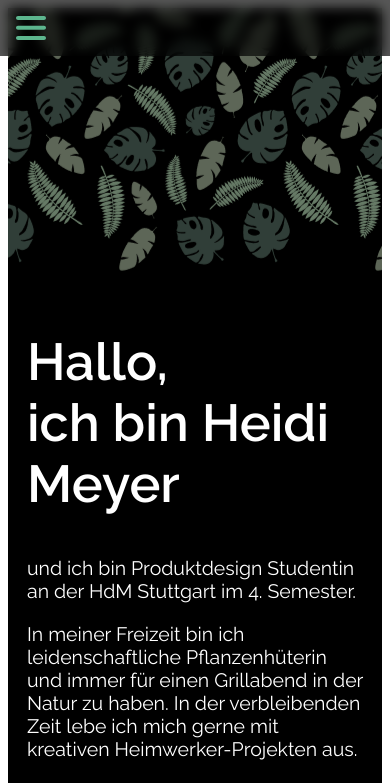
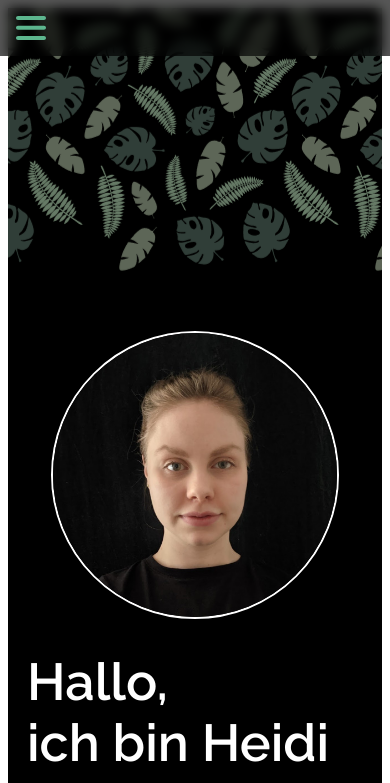
Before and after one commit to hy-di/portfolio-2021, a Vue app: page / in a window 390 px wide. Shown: the top 783 px of the page. Built offline with nearby package versions, Linux system fonts and the light colour scheme; the HTML template or start-up script is replaced by a standard one.

Commit message:
Add profile picture to intro

```diff
--- a/src/App.vue
+++ b/src/App.vue
@@ -20,7 +20,9 @@ import NavMenu from '@/components/NavMenu.vue';
 
 import Index from '@/pages/Index.vue';
 
-import introImageSrc from '@/assets/img/bg-intro.png';
+import bgImageSrc from '@/assets/img/bg.png';
+import introBgImageSrc from '@/assets/img/bg-intro.png';
+import content from '@/assets/content';
 
 export default {
 	name: 'App',
@@ -37,9 +39,23 @@ export default {
 		};
 	},
 	created() {
-		const introImage = new Image();
-		introImage.onload = () => this.loading = false;
-		introImage.src = introImageSrc;
+		Promise.all([
+			this.loadImage(bgImageSrc),
+			this.loadImage(introBgImageSrc),
+			this.loadImage(content.value.intro.image),
+		])
+			.then(() => this.loading = false)
+			.catch(() => this.loading = false);
+	},
+	methods: {
+		loadImage(src) {
+			return new Promise((resolve, reject) => {
+				const image = new Image();
+				image.onload = resolve;
+				image.onerror = reject;
+				image.src = src;
+			});
+		},
 	},
 };
 </script>
--- a/src/assets/content/index.js
+++ b/src/assets/content/index.js
@@ -6,11 +6,13 @@ import ergo from './projects/ergo.js';
 import water from './projects/water.js';
 import logo from './projects/logo.js';
 import impres from './sections/impres.js';
+import profileImage from '../img/profile.jpg';
 
 const DEFAULT_LANG = 'de';
 
 const data = {
 	intro: {
+		image: profileImage,
 		de: {
 			title: 'Über Mich',
 			headline: 'Hallo,<br>ich bin Heidi Meyer',
--- a/src/components/Intro.vue
+++ b/src/components/Intro.vue
@@ -1,5 +1,8 @@
 <template>
 	<section id="intro">
+		<div class="row">
+			<img :src="image" alt="profile image">
+			<div>
 				<!-- eslint-disable-next-line vue/no-v-html -->
 				<h1 v-html="headline" />
 				<p
@@ -9,7 +12,8 @@
 				>
 					{{ paragraph }}
 				</p>
-		<slot />
+			</div>
+		</div>
 		<div class="top-leaves" />
 	</section>
 </template>
@@ -26,6 +30,10 @@ export default {
 			type: Array,
 			required: true,
 		},
+		image: {
+			type: String,
+			default: undefined,
+		},
 	},
 };
 </script>
@@ -33,8 +41,19 @@ export default {
 <style lang="postcss">
 /* Due to a Vite bug, this needs to be unscoped for now */
 @keyframes move-up-leaves {
-	0% { transform: translateY(0); }
+	0% { transform: none }
 	100% { transform: translateY(calc(-100% - 128px)); }
+}
+
+@keyframes fade-in {
+	0% {
+		opacity: 0;
+		transform: translateY(32px) scale(0.8);
+	}
+	100% {
+		opacity: 1;
+		transform: none;
+	}
 }
 </style>
 
@@ -84,6 +103,36 @@ section {
 	}
 }
 
+.row {
+	display: flex;
+	flex-direction: row-reverse;
+	justify-content: center;
+	align-items: center;
+
+	img {
+		flex-shrink: 0;
+		display: block;
+		border: 2px solid rgb(var(--col-foreground));
+		border-radius: 50%;
+		width: 400px;
+		max-width: calc(100% - 48px);
+		margin-left: 64px;
+
+		animation: fade-in 1000ms ease 1600ms both;
+	}
+}
+
+@media only screen and (max-width: 1000px) {
+	.row {
+		flex-wrap: wrap;
+
+		img {
+			margin-left: 0;
+			margin-bottom: 32px;
+		}
+	}
+}
+
 .description {
 	font-size: calc(24em / 16);
 }
```
Also changed, not shown: src/assets/img/profile.jpg (added). Lines whose indentation alone changed are shown as unchanged.
